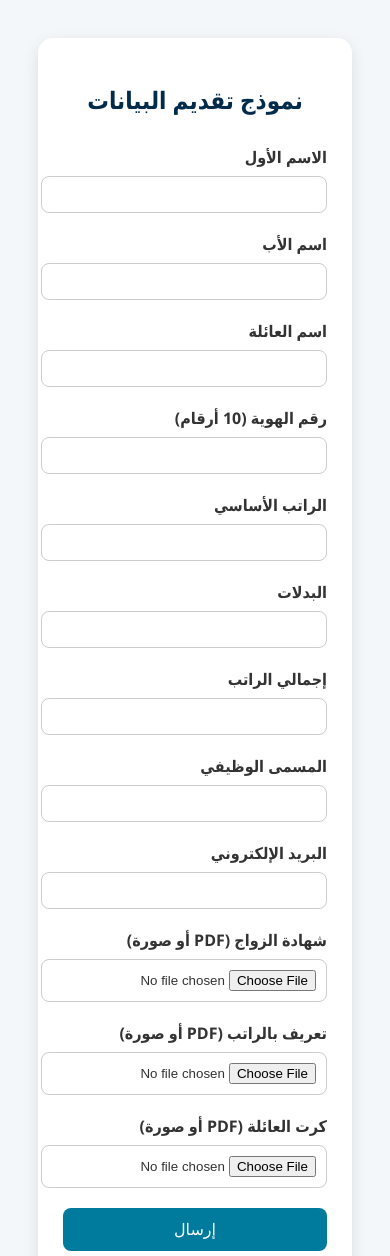
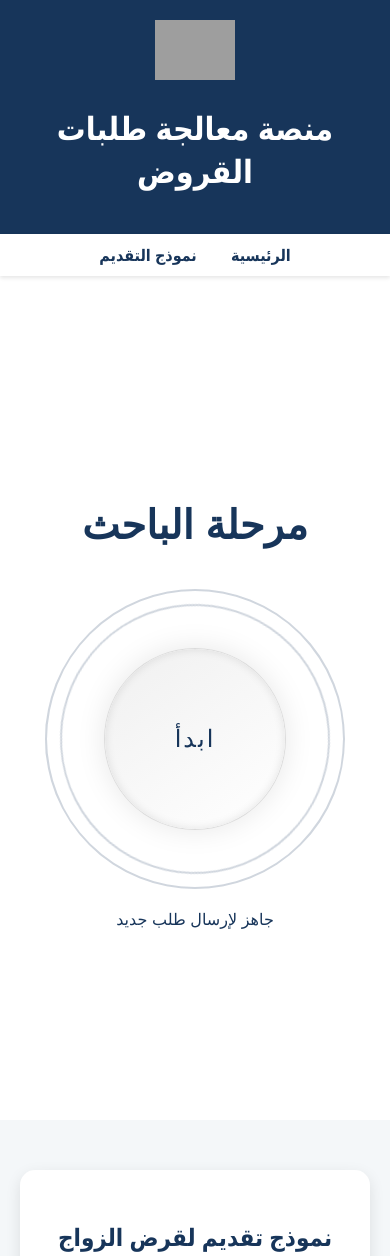
Before and after one commit to naifsdb/sdb-form-demo, a website: page src/index.html in a window 390 px wide. Shown: the top 1256 px of the page. Drawn offline with Linux system fonts and the light colour scheme; grey boxes are pictures that could not be loaded.

Commit message:
Update index.html

```diff
--- a/src/index.html
+++ b/src/index.html
@@ -1,36 +1,155 @@
 <!DOCTYPE html>
 <html lang="ar" dir="rtl">
 <head>
-    <meta charset="UTF-8">
-    <meta name="viewport" content="width=device-width, initial-scale=1.0">
-    <title>نموذج تقديم</title>
+  <meta charset="UTF-8" />
+  <meta name="viewport" content="width=device-width, initial-scale=1.0"/>
+  <title>منصة معالجة القروض</title>
   <style>
+    @import url("https://fonts.googleapis.com/css2?family=Orbitron:wght@500&display=swap");
+
+    :root {
+      --primary: #17355a;
+      --primary-glow: rgba(23, 53, 90, 0.7);
+      --secondary: #f5f5f5;
+    }
+
+    * {
+      box-sizing: border-box;
+      scroll-behavior: smooth;
+    }
+
     body {
+      margin: 0;
       font-family: 'Segoe UI', Tahoma, Geneva, Verdana, sans-serif;
       background-color: #f4f7f9;
       color: #333;
-            direction: rtl;
-            padding: 30px;
     }
-        .container {
+
+    header {
+      background-color: var(--primary);
+      color: white;
+      padding: 20px;
+      text-align: center;
+    }
+
+    nav {
+      background: #ffffff;
+      box-shadow: 0 2px 4px rgba(0,0,0,0.1);
+      padding: 10px 20px;
+      text-align: center;
+      position: sticky;
+      top: 0;
+      z-index: 100;
+    }
+
+    nav a {
+      color: var(--primary);
+      text-decoration: none;
+      margin: 0 15px;
+      font-weight: bold;
+    }
+
+    nav a:hover {
+      text-decoration: underline;
+    }
+
+    section {
+      padding: 50px 20px;
+    }
+
+    .hero {
+      text-align: center;
+      background: white;
+      min-height: 100vh;
+      display: flex;
+      flex-direction: column;
+      align-items: center;
+      justify-content: center;
+      font-family: "Orbitron", sans-serif;
+      position: relative;
+    }
+
+    .hero h1 {
+      font-size: 2.5rem;
+      color: var(--primary);
+      margin-bottom: 40px;
+    }
+
+    .trigger-container {
+      position: relative;
+      width: 300px;
+      height: 300px;
+      display: flex;
+      justify-content: center;
+      align-items: center;
+    }
+
+    .outer-circle {
+      position: absolute;
+      width: 100%;
+      height: 100%;
+      border: 2px solid rgba(23, 53, 90, 0.2);
+      border-radius: 50%;
+      animation: rotate 20s linear infinite;
+    }
+
+    .outer-circle:nth-child(2) {
+      width: 90%;
+      height: 90%;
+      animation-direction: reverse;
+      animation-duration: 25s;
+    }
+
+    .trigger-button {
+      position: relative;
+      width: 180px;
+      height: 180px;
+      background: linear-gradient(145deg, #f0f0f0, #ffffff);
+      border-radius: 50%;
+      border: none;
+      box-shadow: 0 0 0 1px rgba(0, 0, 0, 0.1), 0 0 30px rgba(0, 0, 0, 0.1), inset 0 0 10px rgba(0, 0, 0, 0.1);
+      cursor: pointer;
+      transition: all 0.3s ease;
+      z-index: 2;
+      color: #17355a;
+      font-size: 1.5rem;
+      text-transform: uppercase;
+      letter-spacing: 2px;
+    }
+
+    .trigger-button.active {
+      background: linear-gradient(145deg, #e6e6e6, #f5f5f5);
+      color: var(--primary);
+      text-shadow: 0 0 10px var(--primary-glow);
+    }
+
+    .status {
+      margin-top: 20px;
+      font-size: 1rem;
+      color: var(--primary);
+    }
+
+    .form-section {
+      background-color: #fff;
       max-width: 700px;
       margin: auto;
-            background: #fff;
-            padding: 25px;
+      padding: 30px;
       border-radius: 15px;
       box-shadow: 0 5px 15px rgba(0,0,0,0.1);
-            margin-bottom: 40px;
     }
-        h2 {
+
+    .form-section h2 {
       text-align: center;
       margin-bottom: 30px;
-            color: #012b4a;
+      color: var(--primary);
     }
+
     label {
       display: block;
       margin-bottom: 8px;
       font-weight: bold;
     }
+
     input[type="text"], input[type="number"], input[type="file"], input[type="email"] {
       width: 100%;
       padding: 10px;
@@ -38,7 +157,8 @@
       border: 1px solid #ccc;
       border-radius: 8px;
     }
-        button {
+
+    button[type="submit"] {
       width: 100%;
       padding: 12px;
       background-color: #007b9d;
@@ -48,14 +168,43 @@
       font-size: 16px;
       cursor: pointer;
     }
-        button:hover {
+
+    button[type="submit"]:hover {
       background-color: #005f7e;
     }
+
+    @keyframes rotate {
+      0% { transform: rotate(0deg); }
+      100% { transform: rotate(360deg); }
+    }
+
   </style>
 </head>
 <body>
-    <div class="container">
-        <h2>نموذج تقديم البيانات</h2>
+
+  <header>
+    <img src="https://www.sdb.gov.sa/sdb/media/sdb/sdblogo-ar.png" alt="SDB Logo" style="height: 60px;">
+    <h1>منصة معالجة طلبات القروض</h1>
+  </header>
+
+  <nav>
+    <a href="#home">الرئيسية</a>
+    <a href="#form">نموذج التقديم</a>
+  </nav>
+
+  <section id="home" class="hero">
+    <h1>مرحلة الباحث</h1>
+    <div class="trigger-container">
+      <div class="outer-circle"></div>
+      <div class="outer-circle"></div>
+      <button class="trigger-button" id="triggerButton">ابدأ</button>
+    </div>
+    <div class="status" id="status">جاهز لإرسال طلب جديد</div>
+  </section>
+
+  <section id="form">
+    <div class="form-section">
+      <h2>نموذج تقديم لقرض الزواج</h2>
       <form action="https://n8n-app-brgahqb8ebeqaxc6.swedencentral-01.azurewebsites.net/webhook-test/06b4d59b-65f6-43f7-b233-f74a58fabbb9" method="POST" enctype="multipart/form-data">
         <label for="first-name">الاسم الأول</label>
         <input type="text" id="first-name" name="first_name" required>
@@ -67,7 +216,7 @@
         <input type="text" id="last-name" name="last_name" required>
 
         <label for="id-num">رقم الهوية (10 أرقام)</label>
-            <input type="number" id="id-num" name="id_num" pattern="\d{10}" required>
+        <input type="number" id="id-num" name="id_num" required>
 
         <label for="main-salary">الراتب الأساسي</label>
         <input type="number" id="main-salary" name="main_salary" required>
@@ -84,20 +233,20 @@
         <label for="email">البريد الإلكتروني</label>
         <input type="email" id="email" name="_replyto" required>
 
-            <label for="marriage-cert">شهادة الزواج (PDF أو صورة)</label>
-            <input type="file" id="marriage-cert" name="marriage_certificate" accept=".pdf, image/*" required>
+        <label for="marriage-cert">شهادة الزواج</label>
+        <input type="file" id="marriage-cert" name="marriage_certificate" accept=".pdf,image/*" required>
 
-            <label for="salary-statement">تعريف بالراتب (PDF أو صورة)</label>
-            <input type="file" id="salary-statement" name="salary_statement" accept=".pdf, image/*" required>
+        <label for="salary-statement">تعريف بالراتب</label>
+        <input type="file" id="salary-statement" name="salary_statement" accept=".pdf,image/*" required>
 
-            <label for="family-id">كرت العائلة (PDF أو صورة)</label>
-            <input type="file" id="family-id" name="family_id" accept=".pdf, image/*" required>
+        <label for="family-id">كرت العائلة</label>
+        <input type="file" id="family-id" name="family_id" accept=".pdf,image/*" required>
 
         <button type="submit">إرسال</button>
       </form>
     </div>
 
-    <div class="container">
+    <div class="form-section">
       <h2>نموذج استعلام البيانات</h2>
       <form method="GET">
         <label for="query-id">رقم الهوية</label>
@@ -109,13 +258,43 @@
         <script>
           const params = new URLSearchParams(window.location.search);
           const id = params.get("id_query");
-                if (id) {
-                    document.write(`<p>تم إدخال رقم الهوية: <strong>${id}</strong></p>`);
-                } else {
-                    document.write("<p>لم يتم إدخال أي رقم هوية بعد.</p>");
-                }
+          document.write(id
+            ? `<p>تم إدخال رقم الهوية: <strong>${id}</strong></p>`
+            : "<p>لم يتم إدخال أي رقم هوية بعد.</p>");
         </script>
       </div>
     </div>
+  </section>
+
+  <script>
+    const triggerButton = document.getElementById("triggerButton");
+    const statusText = document.getElementById("status");
+    let isActive = false;
+
+    triggerButton.addEventListener("click", function () {
+      isActive = !isActive;
+
+      triggerButton.classList.toggle("active", isActive);
+      triggerButton.textContent = isActive ? "تم البدء" : "ابدأ";
+      statusText.textContent = isActive ? "جاري العمل" : "جاهز لإرسال طلب جديد";
+
+      fetch("http://localhost:5678/webhook-test/bc33c57b-f90c-48ee-aa6b-ddb9c4c04046", {
+        method: "POST",
+        headers: { "Content-Type": "application/json" },
+      })
+      .then(response => response.json())
+      .then(data => {
+        statusText.textContent = isActive
+          ? `${new Date().toLocaleTimeString()} !تمت المعالجة بنجاح`
+          : "Webhook ready";
+      })
+      .catch(error => {
+        statusText.textContent = `خطأ: ${error.message}`;
+        isActive = false;
+        triggerButton.classList.remove("active");
+        triggerButton.textContent = "ابدأ";
+      });
+    });
+  </script>
 </body>
 </html>
```
Lines whose indentation alone changed are shown as unchanged.
